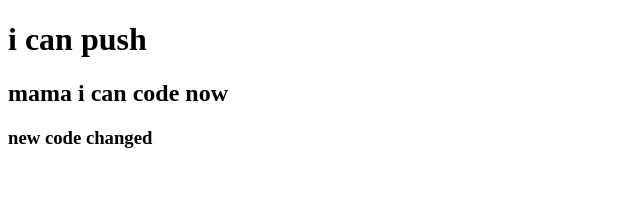
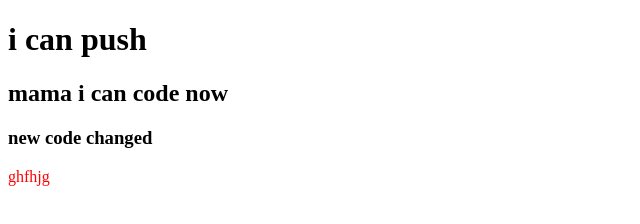
Before and after one commit to tareq189/second, a plain HTML site: page index.html in a window 1280 px wide. Shown: the full height of the page, 0-640 px from the left. Drawn offline with Linux system fonts and the light colour scheme.

Commit message:
styles added

```diff
--- a/index.html
+++ b/index.html
@@ -5,11 +5,12 @@
     <meta http-equiv="X-UA-Compatible" content="IE=edge">
     <meta name="viewport" content="width=device-width, initial-scale=1.0">
     <title>second repo</title>
+    <link rel="stylesheet" href="style.css">
 </head>
 <body>
     <h1>i can push</h1>
     <h2>mama i can code now</h2>
     <h3>new code changed</h3>
-
+    <p>ghfhjg</p>
 </body>
 </html>
--- /dev/null
+++ b/style.css
@@ -0,0 +1,3 @@
+p{
+    color: red
+}
```
